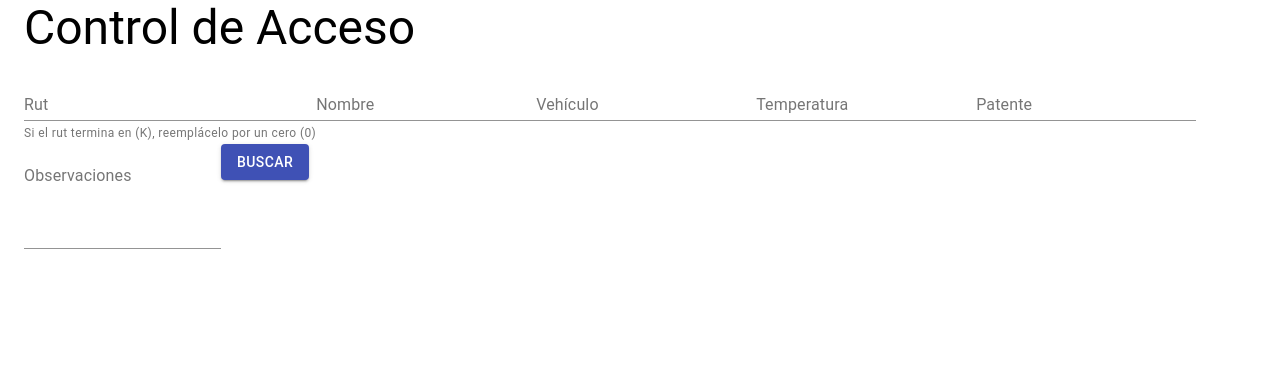
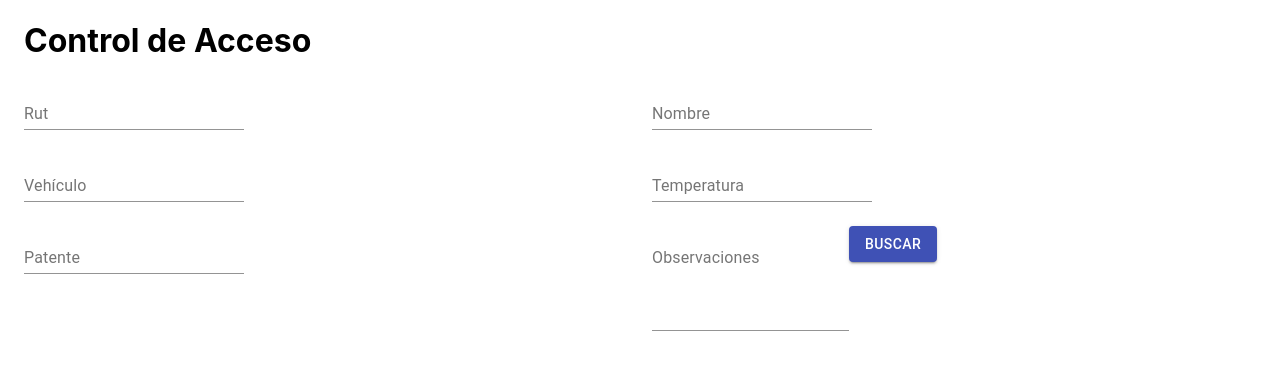
Before and after one commit to junder79/react-control-acceso-web, a React (Create React App) app: page / in a window 1280 px wide. Shown: the top 370 px of the page. Built offline with nearby package versions, Linux system fonts and the light colour scheme.

Commit message:
se aplica grid al formulario

```diff
--- a/src/views/formulario.js
+++ b/src/views/formulario.js
@@ -2,44 +2,63 @@ import FormControl from '@material-ui/core/FormControl';
 import Input from '@material-ui/core/Input';
 import InputLabel from '@material-ui/core/InputLabel';
 import FormHelperText from '@material-ui/core/FormHelperText';
-import Button from '@material-ui/core/Button';
-import Typography from '@material-ui/core/Typography';
+import { Grid, makeStyles , Button , Typography } from '@material-ui/core';
 
 function Formulario() {
 
+    const useStyles = makeStyles((theme) => ({
+        root: {
+            flexGrow: 1,
+        },
+        paper: {
+            height: 140,
+            width: 100,
+        },
+        control: {
+            padding: theme.spacing(2),
+        },
+    }));
 
+    const classes = useStyles();
     return (
         <>
-            <Typography variant="h3" gutterBottom>
-                Control de Acceso
-            </Typography>
-
+            <h1>Control de Acceso</h1>
+            <Grid container spacing={3} direction="row">
+                <Grid item xs={6} >
                     <FormControl>
                         <InputLabel htmlFor="rut">Rut</InputLabel>
                         <Input id="rut" aria-describedby="my-helper-rut" />
-                <FormHelperText id="my-helper-rut">Si el rut termina en (K), reemplácelo por un cero (0)</FormHelperText>
+                        {/* <FormHelperText id="my-helper-rut">Si el rut termina en (K), reemplácelo por un cero (0)</FormHelperText> */}
                     </FormControl>
 
+                </Grid>
+                <Grid item xs={6}>
                     <FormControl>
                         <InputLabel htmlFor="nombre">Nombre</InputLabel>
-                <Input id="nombre" />
+                        <Input id="nombre"  />
                     </FormControl>
+                </Grid>
 
+
+                <Grid item xs={6}>
                     <FormControl>
                         <InputLabel htmlFor="vehiculo">Vehículo</InputLabel>
                         <Input id="vehiculo" />
                     </FormControl>
-
+                </Grid>
+                <Grid item xs={6}>
                     <FormControl>
                         <InputLabel htmlFor="temperatura">Temperatura</InputLabel>
                         <Input id="temperatura" />
                     </FormControl>
-
+                </Grid>
+                <Grid item xs={6}>
                     <FormControl>
                         <InputLabel htmlFor="patente">Patente</InputLabel>
                         <Input id="patente" />
                     </FormControl>
-
+                </Grid>
+                <Grid item xs={6}>
                     <FormControl>
                         <InputLabel htmlFor="observaciones">Observaciones</InputLabel>
                         <Input
@@ -47,10 +66,12 @@ function Formulario() {
                             multiline
                             rows={4} />
                     </FormControl>
-
                     <Button variant="contained" color="primary">
                         BUSCAR
             </Button>
+                </Grid>
+            </Grid>
+
         </>
     )
 
```
Lines whose indentation alone changed are shown as unchanged.
